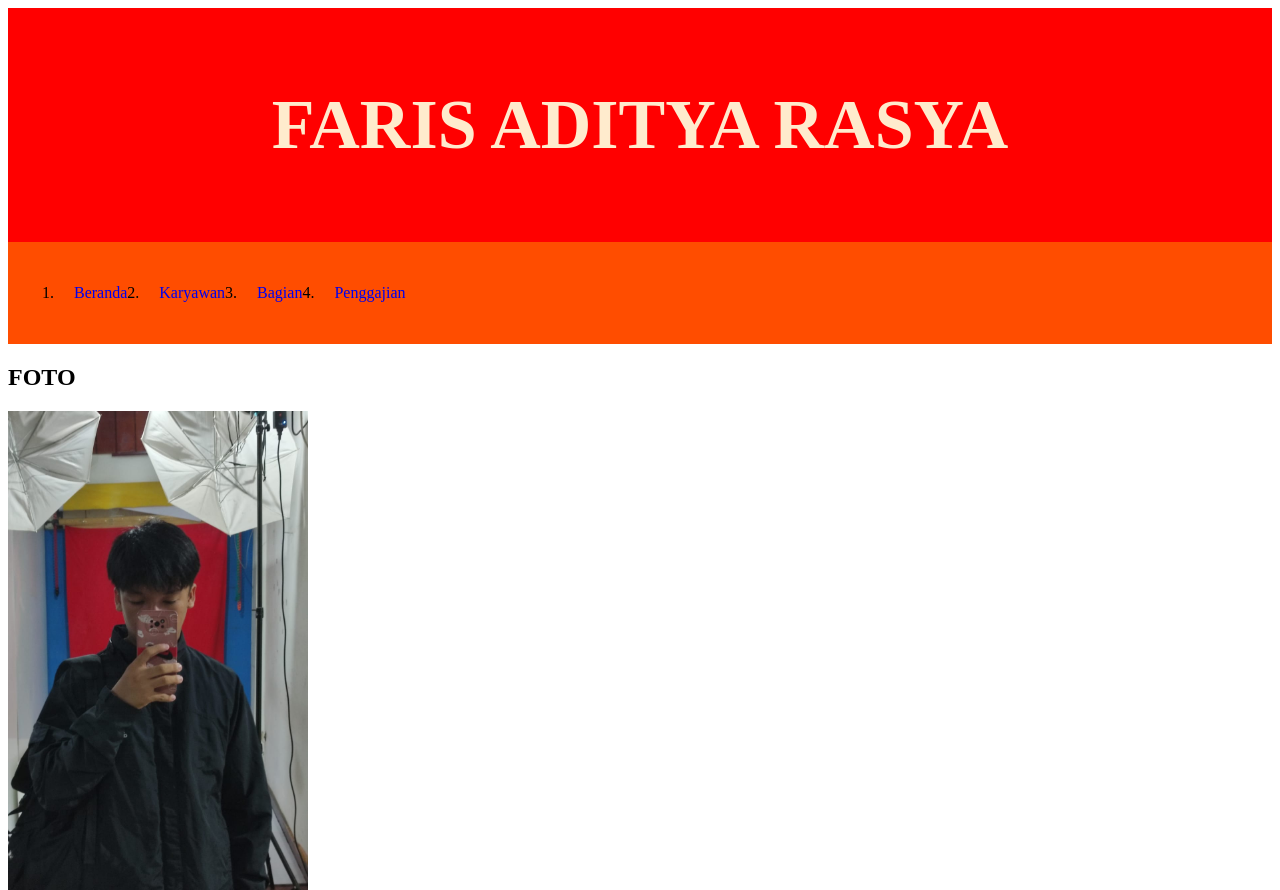
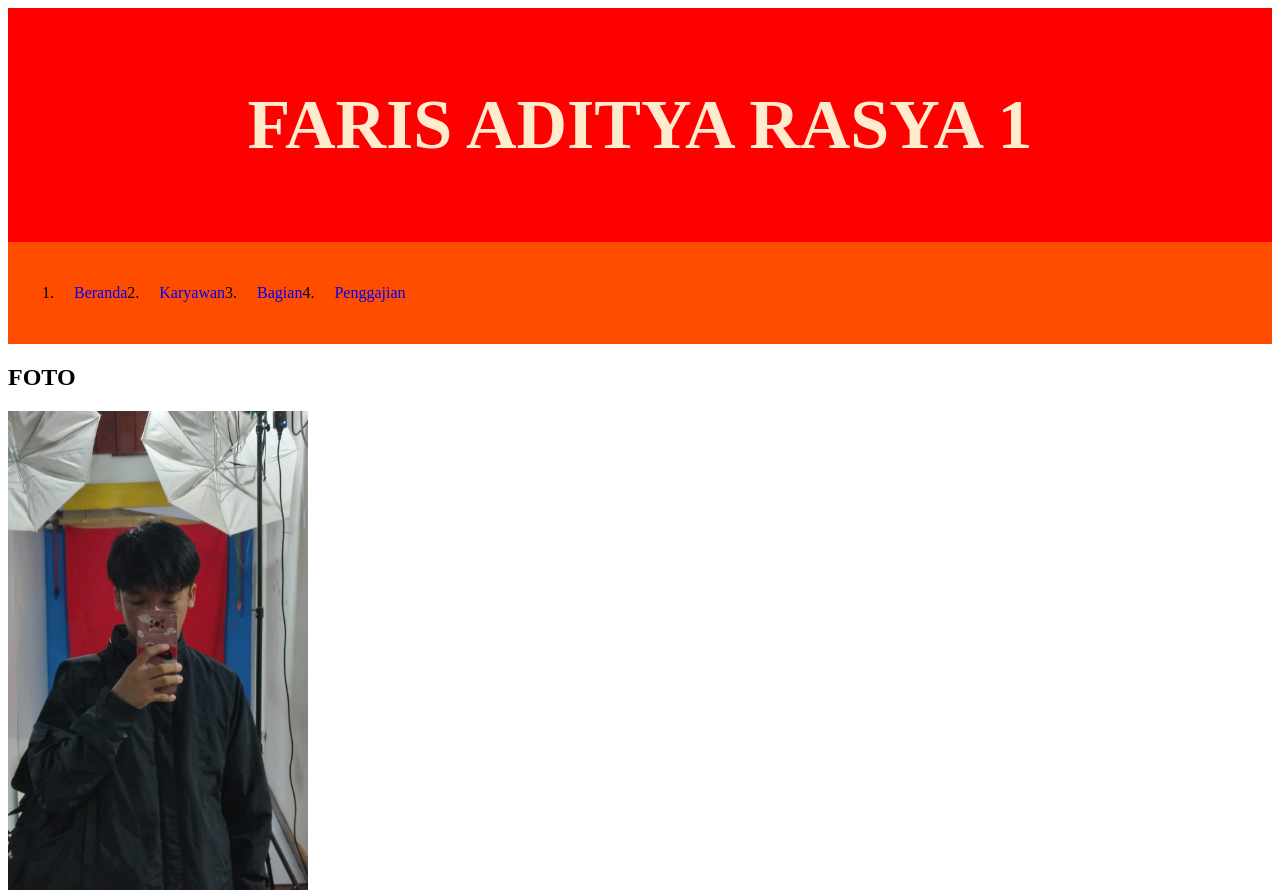
Before and after one commit to izpar/TUGASFORM, a plain HTML site: page index.html in a window 1280 px wide. Shown: the top 890 px of the page. Drawn offline with Linux system fonts and the light colour scheme.

Commit message:
ada perubahan pada index html betambah angka 1

```diff
--- a/index.html
+++ b/index.html
@@ -47,7 +47,7 @@
 </head>
 <body>
     <header>
-        <h1>FARIS ADITYA RASYA</h1>
+        <h1>FARIS ADITYA RASYA 1</h1>
     </header>
     <nav>
         <ul>
```
